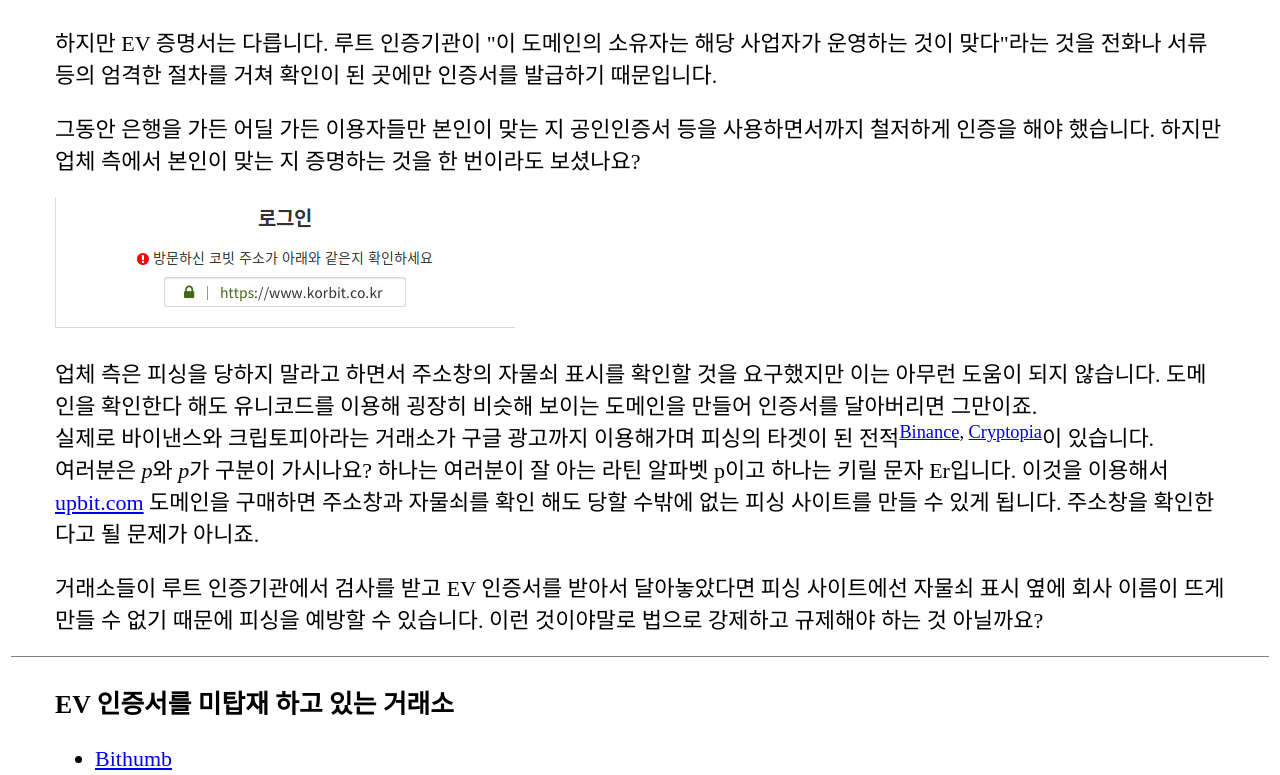
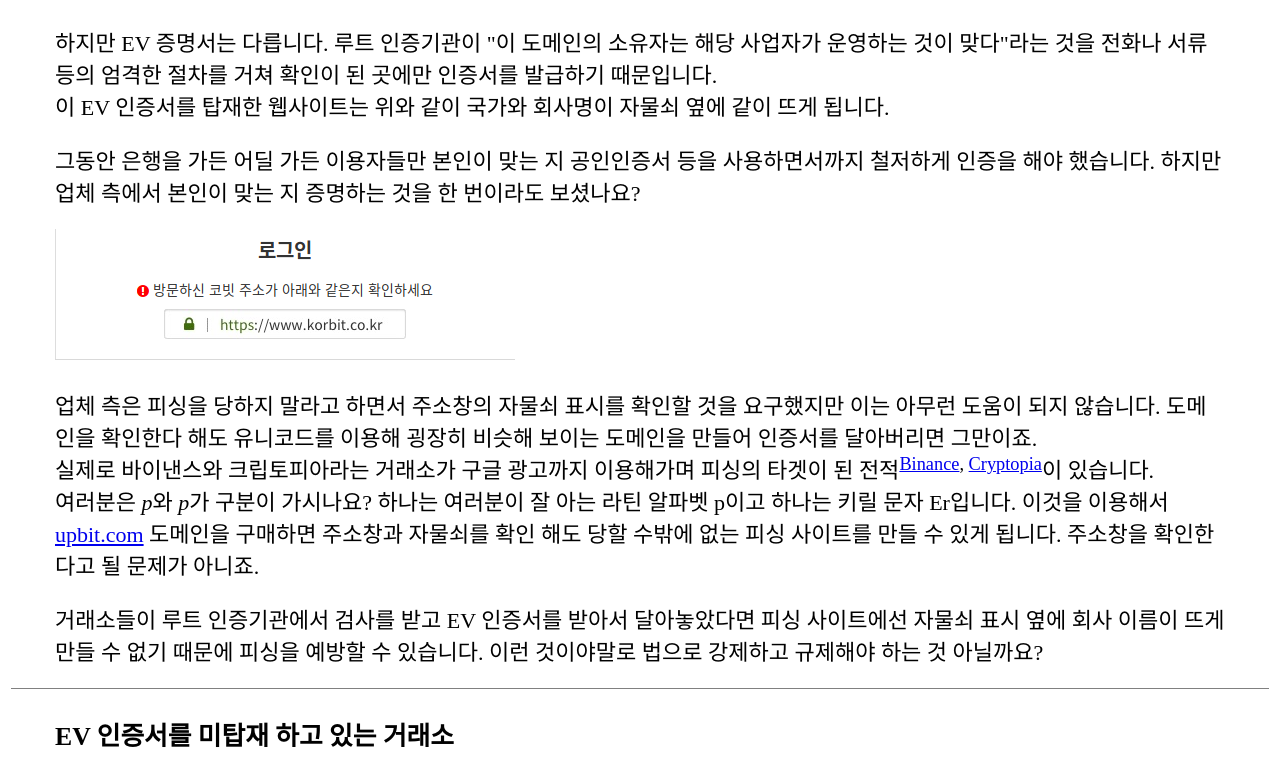
Before and after one commit to tribela/upbit-parody, a website built with Parcel: page src/index.html in a window 1280 px wide. Shown: the part 880-1655 px from the top of the page. Built offline with nearby package versions, Linux system fonts and the light colour scheme.

Commit message:
Add description about EV cert on address bar

```diff
--- a/src/index.html
+++ b/src/index.html
@@ -70,7 +70,8 @@
 
         <h3>거래소들은 EV 인증서를 사용해야 합니다</h3>
         <img src="./imgs/https-paypal.png" alt="EV cert icon on paypal" />
-        <p>하지만 EV 증명서는 다릅니다. 루트 인증기관이 "이 도메인의 소유자는 해당 사업자가 운영하는 것이 맞다"라는 것을 전화나 서류 등의 엄격한 절차를 거쳐 확인이 된 곳에만 인증서를 발급하기 때문입니다.</p>
+        <p>하지만 EV 증명서는 다릅니다. 루트 인증기관이 "이 도메인의 소유자는 해당 사업자가 운영하는 것이 맞다"라는 것을 전화나 서류 등의 엄격한 절차를 거쳐 확인이 된 곳에만 인증서를 발급하기 때문입니다.
+          <br />이 EV 인증서를 탑재한 웹사이트는 위와 같이 국가와 회사명이 자물쇠 옆에 같이 뜨게 됩니다.</p>
         <p>그동안 은행을 가든 어딜 가든 이용자들만 본인이 맞는 지 공인인증서 등을 사용하면서까지 철저하게 인증을 해야 했습니다. 하지만 업체 측에서 본인이 맞는 지 증명하는 것을 한 번이라도 보셨나요?</p>
         <img src="./imgs/korbit-login.png" alt="login warning on korbit" />
         <p>업체 측은 피싱을 당하지 말라고 하면서 주소창의 자물쇠 표시를 확인할 것을 요구했지만 이는 아무런 도움이 되지 않습니다. 도메인을 확인한다 해도 유니코드를 이용해 굉장히 비슷해 보이는 도메인을 만들어 인증서를 달아버리면 그만이죠.
```
